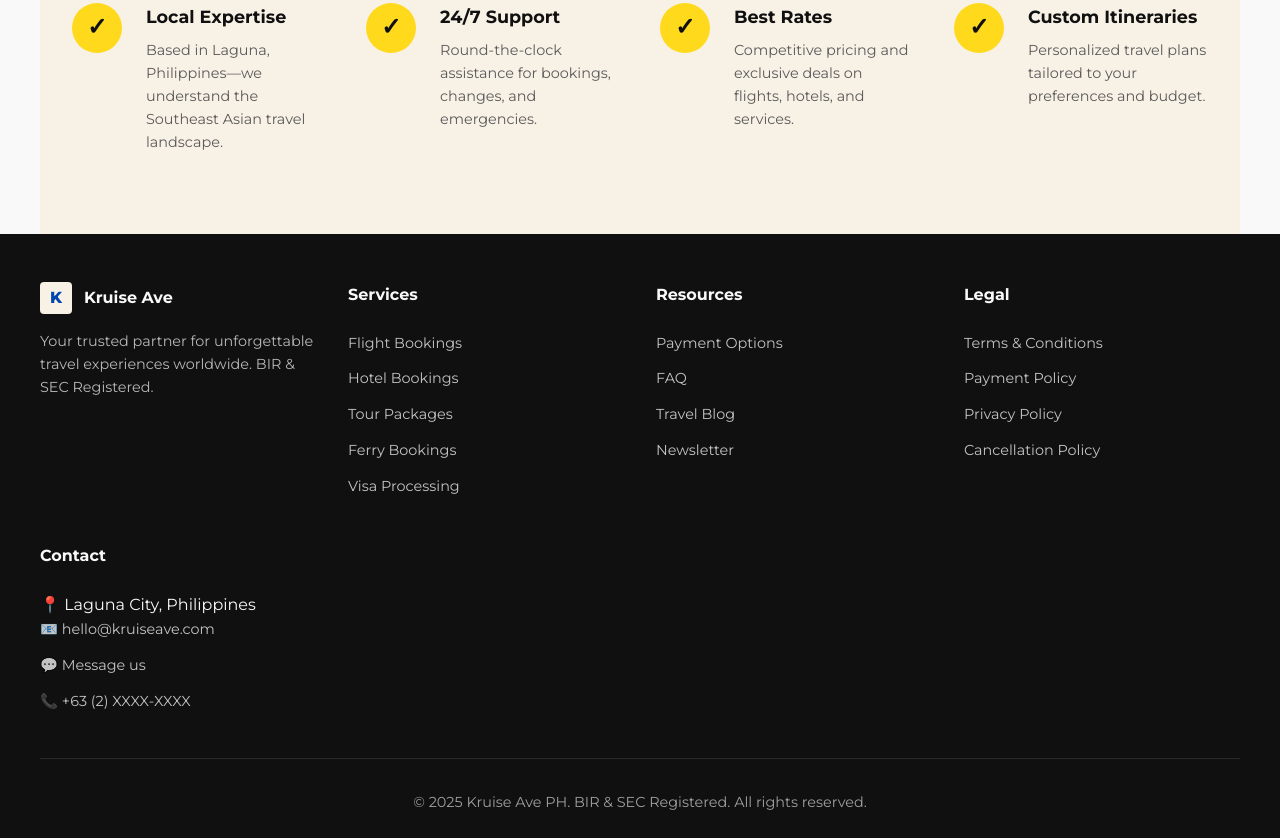
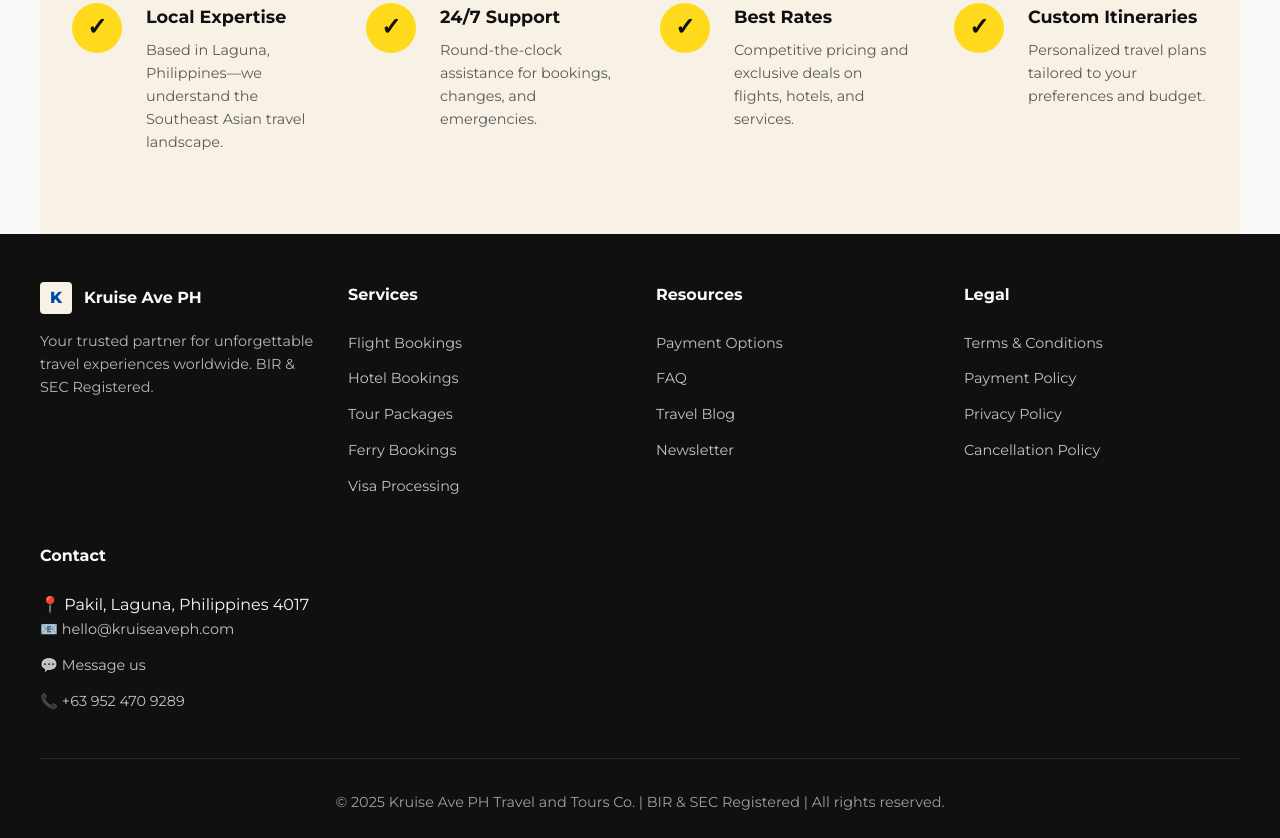
Before and after one commit to kruiseaveph-dev/kruiseaveph, a plain HTML site: page index.html in a window 1280 px wide. Shown: the part 1047-1885 px from the top of the page. Drawn offline with Linux system fonts and the light colour scheme.

Commit message:
Update index.html

```diff
--- a/index.html
+++ b/index.html
@@ -1339,26 +1339,25 @@
                     <div class="contact-item">
                         <div class="contact-item-icon">📧</div>
                         <div class="contact-item-label">Email</div>
-                        <div class="contact-item-value">hello@kruiseave.com<br><small>We reply within 24 hours</small></div>
+                        <div class="contact-item-value">hello@kruiseaveph.com<br><small>We reply within 24 hours</small></div>
                     </div>
 
                     <div class="contact-item">
                         <div class="contact-item-icon">📍</div>
                         <div class="contact-item-label">Office</div>
-                        <div class="contact-item-value">Laguna City<br><small>Metro Manila, Philippines</small></div>
+                        <div class="contact-item-value">Pakil<br><small>Laguna, Philippines 4017</small></div>
                     </div>
 
                     <div class="contact-item">
                         <div class="contact-item-icon">📞</div>
                         <div class="contact-item-label">Phone</div>
-                        <div class="contact-item-value">+63 (2) XXXX-XXXX<br><small>Monday to Friday, 9 AM - 5 PM</small></div>
+                        <div class="contact-item-value">+63 952 470 9289<br><small>Monday to Saturday, 9 AM - 5 PM MNL Time</small></div>
                     </div>
                 </div>
 
                 <div class="social-links">
                     <a href="#" class="social-link" title="Facebook">f</a>
                     <a href="#" class="social-link" title="Instagram">📷</a>
-                    <a href="#" class="social-link" title="TikTok">♪</a>
                 </div>
             </div>
         </section>
@@ -1370,7 +1369,7 @@
             <div class="footer-section">
                 <div class="footer-logo">
                     <div class="footer-logo-icon">K</div>
-                    <div class="footer-logo-text">Kruise Ave</div>
+                    <div class="footer-logo-text">Kruise Ave PH</div>
                 </div>
                 <p>Your trusted partner for unforgettable travel experiences worldwide. BIR & SEC Registered.</p>
             </div>
@@ -1409,16 +1408,16 @@
             <div class="footer-section">
                 <h4>Contact</h4>
                 <ul>
-                    <li>📍 Laguna City, Philippines</li>
-                    <li><a href="mailto:hello@kruiseave.com">📧 hello@kruiseave.com</a></li>
+                    <li>📍 Pakil, Laguna, Philippines 4017</li>
+                    <li><a href="mailto:hello@kruiseaveph.com">📧 hello@kruiseaveph.com</a></li>
                     <li><a href="#">💬 Message us</a></li>
-                    <li><a href="#">📞 +63 (2) XXXX-XXXX</a></li>
+                    <li><a href="#">📞 +63 952 470 9289</a></li>
                 </ul>
             </div>
         </div>
 
         <div class="footer-bottom">
-            <p>&copy; 2025 Kruise Ave PH. BIR & SEC Registered. All rights reserved.</p>
+            <p>&copy; 2025 Kruise Ave PH Travel and Tours Co. | BIR & SEC Registered | All rights reserved.</p>
         </div>
     </footer>
 
```
